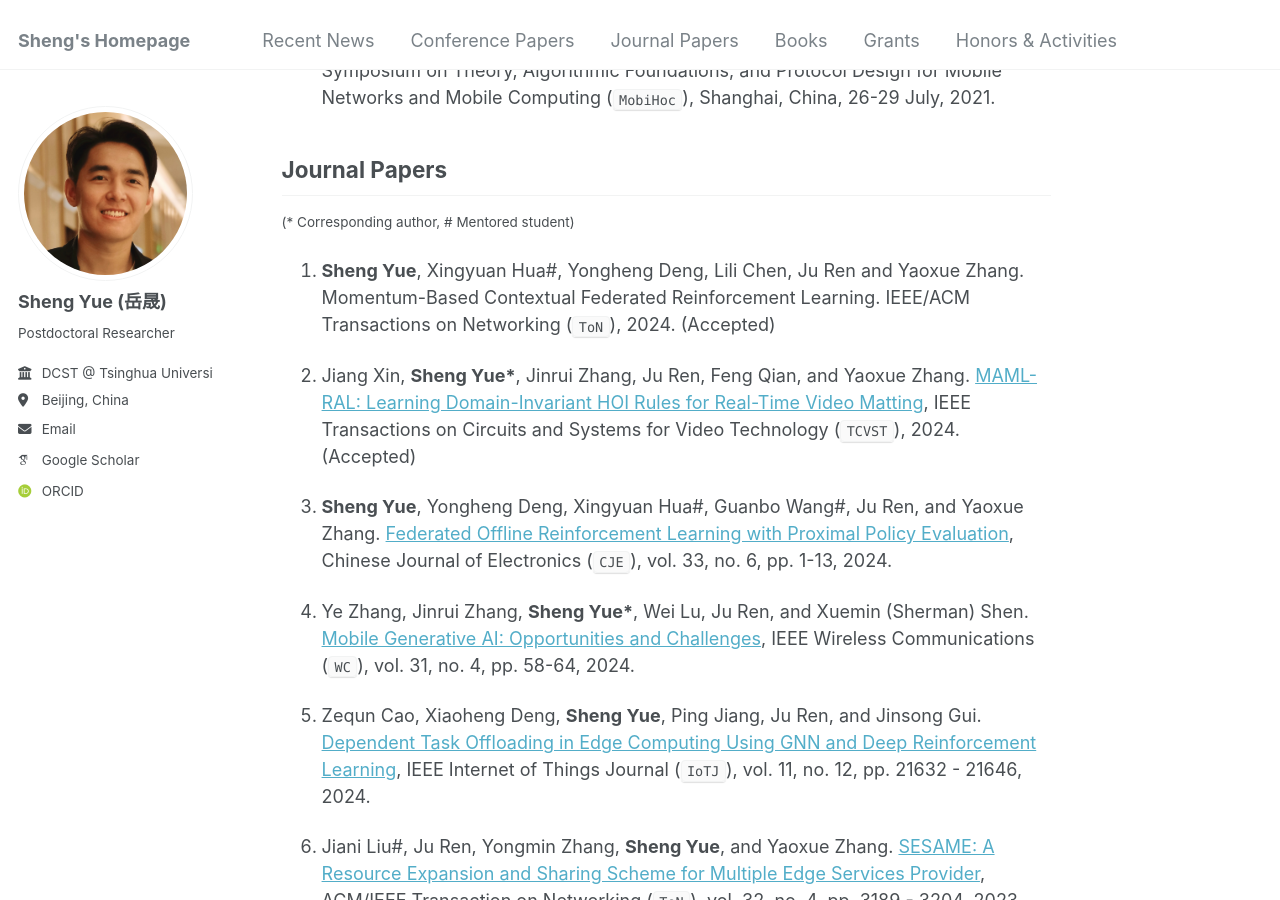
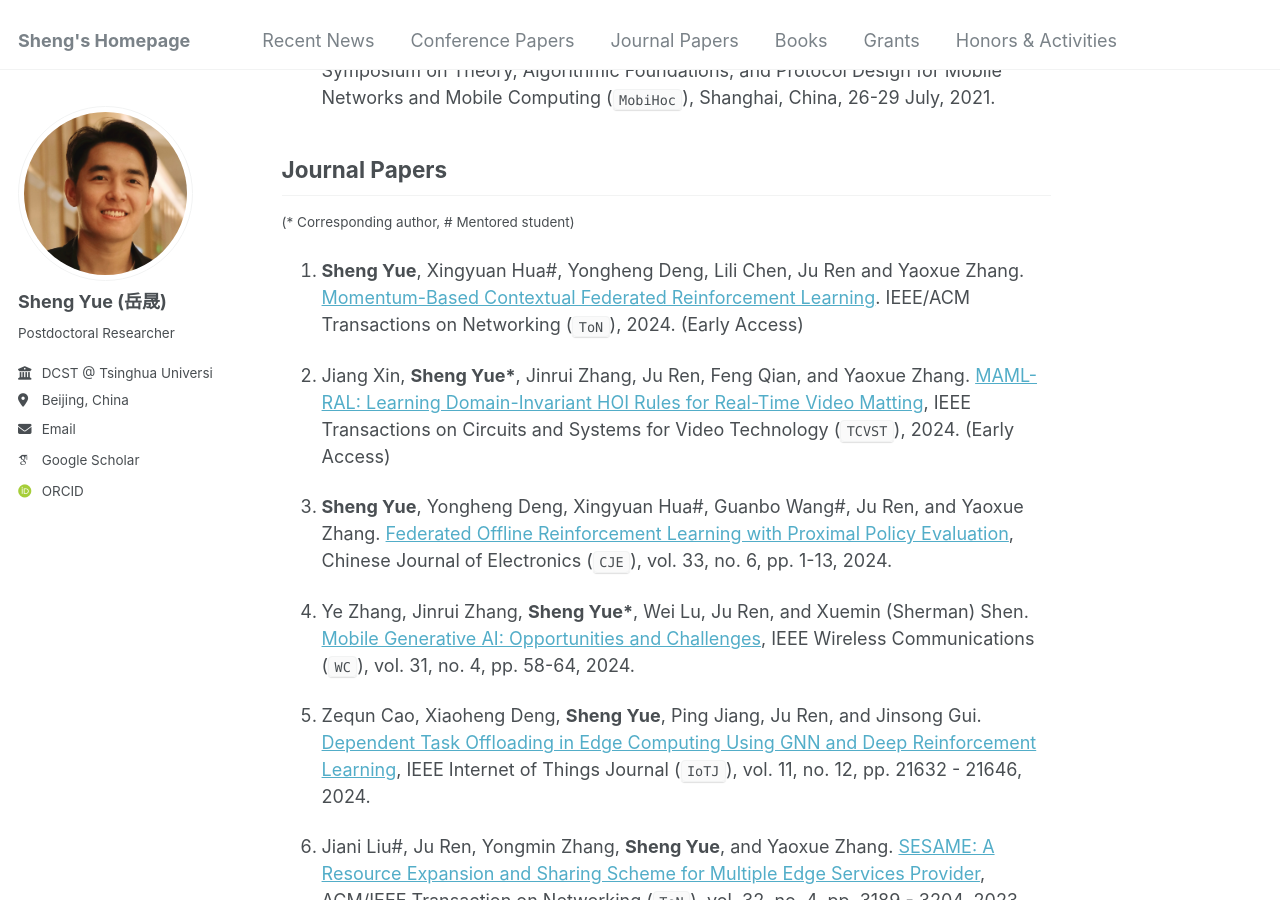
Before and after one commit to shaunyue/shaunyue.github.io, a Jekyll site: the page built from _pages/about.md, in a window 1280 px wide and 900 px high, scrolled down 2187 px. Built offline with Jekyll 4.4.1, drawn with Linux system fonts in a browser that asks for light colours; some web fonts are replaced.

Commit message:
Update information

```diff
--- a/_pages/about.md
+++ b/_pages/about.md
@@ -68,9 +68,9 @@ function toggleContent(id) {
 
 <small>(* Corresponding author, # Mentored student)</small>
 
-1. **Sheng Yue**, Xingyuan Hua#, Yongheng Deng, Lili Chen, Ju Ren and Yaoxue Zhang. Momentum-Based Contextual Federated Reinforcement Learning. IEEE/ACM Transactions on Networking (`ToN`), 2024. (Accepted)
+1. **Sheng Yue**, Xingyuan Hua#, Yongheng Deng, Lili Chen, Ju Ren and Yaoxue Zhang. [Momentum-Based Contextual Federated Reinforcement Learning](https://ieeexplore.ieee.org/abstract/document/10806823). IEEE/ACM Transactions on Networking (`ToN`), 2024. (Early Access)
 
-1. Jiang Xin, **Sheng Yue\***, Jinrui Zhang, Ju Ren, Feng Qian, and Yaoxue Zhang. [MAML-RAL: Learning Domain-Invariant HOI Rules for Real-Time Video Matting](https://ieeexplore.ieee.org/abstract/document/10764755), IEEE Transactions on Circuits and Systems for Video Technology (`TCVST`), 2024. (Accepted)
+1. Jiang Xin, **Sheng Yue\***, Jinrui Zhang, Ju Ren, Feng Qian, and Yaoxue Zhang. [MAML-RAL: Learning Domain-Invariant HOI Rules for Real-Time Video Matting](https://ieeexplore.ieee.org/abstract/document/10764755), IEEE Transactions on Circuits and Systems for Video Technology (`TCVST`), 2024. (Early Access)
 
 1. **Sheng Yue**, Yongheng Deng, Xingyuan Hua#, Guanbo Wang#, Ju Ren, and Yaoxue Zhang. [Federated Offline Reinforcement Learning with Proximal Policy Evaluation](https://ieeexplore.ieee.org/stamp/stamp.jsp?arnumber=10748547), Chinese Journal of Electronics (`CJE`), vol. 33, no. 6, pp. 1-13, 2024.
 
```
